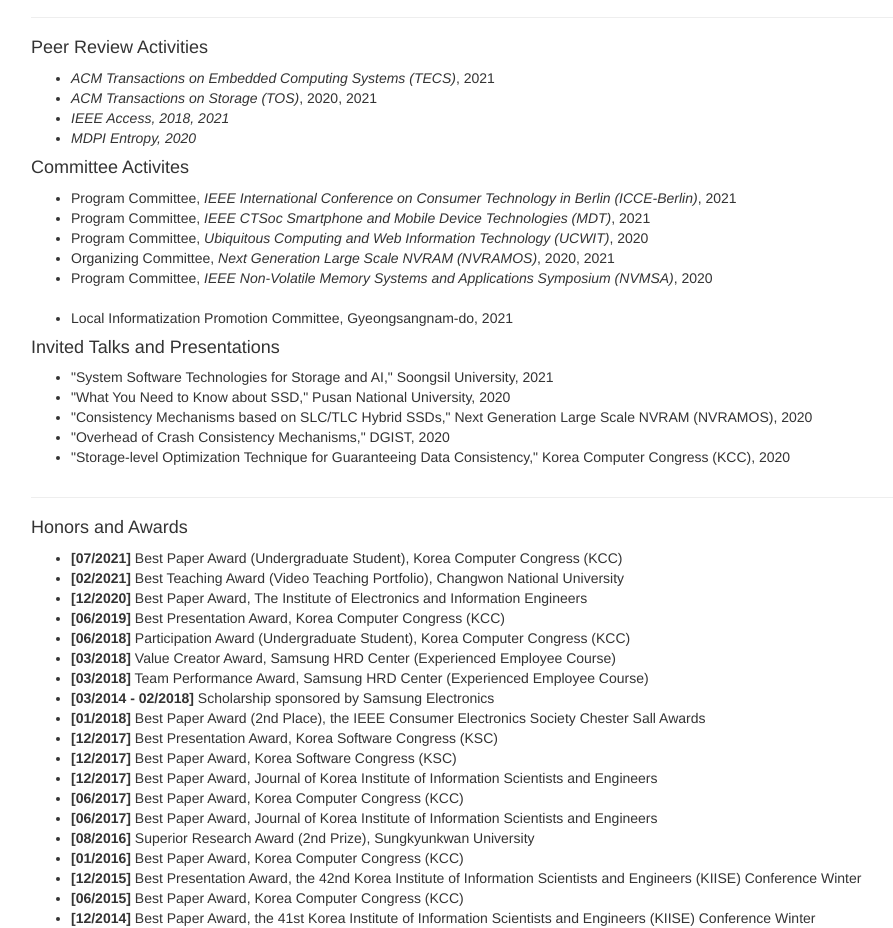
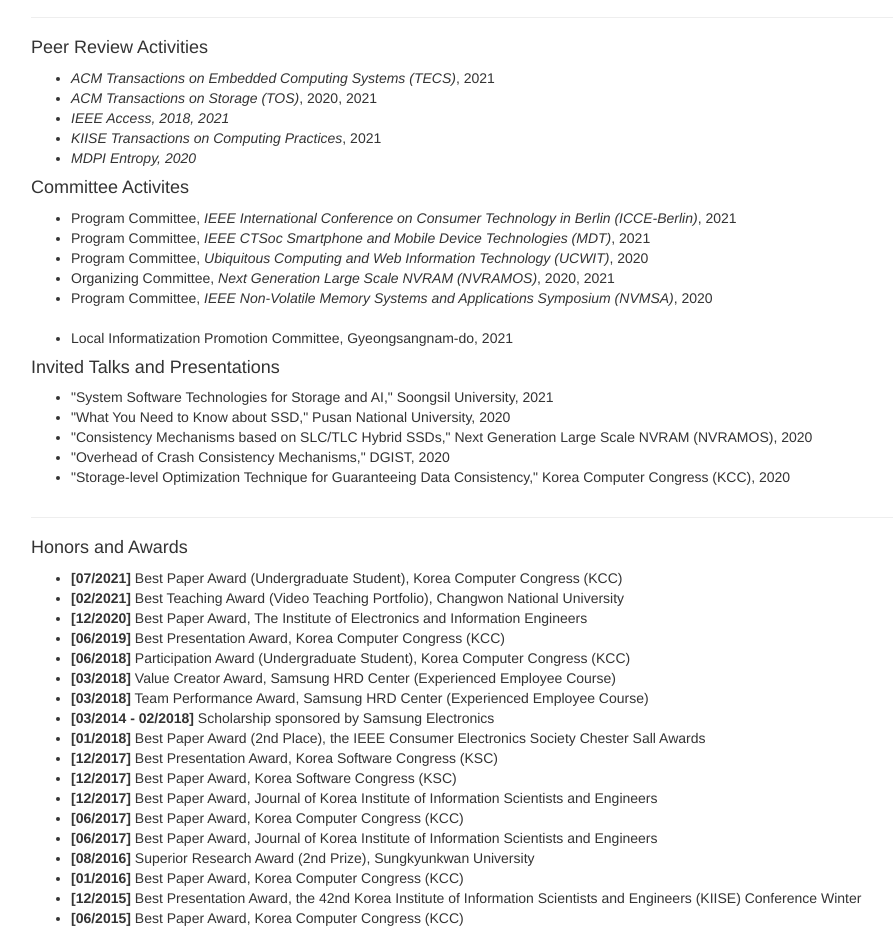
Before and after one commit to dhkangd/dhkangd.github.io, a plain HTML site: page index.html in a window 1280 px wide. Shown: the part 2260-3188 px from the top of the page, without its empty margins (54-947 px from the left). Drawn offline with Linux system fonts and the light colour scheme.

Commit message:
update kiise

```diff
--- a/index.html
+++ b/index.html
@@ -281,6 +281,7 @@
 					<li><i>ACM Transactions on Embedded Computing Systems (TECS)</i>, 2021</li>
 					<li><i>ACM Transactions on Storage (TOS)</i>, 2020, 2021</li>
 					<li><i>IEEE Access, 2018, 2021</i></li>
+					<li><i>KIISE Transactions on Computing Practices</i>, 2021</li>
 					<li><i>MDPI Entropy, 2020</i></li>
 				</ul>
 
```
